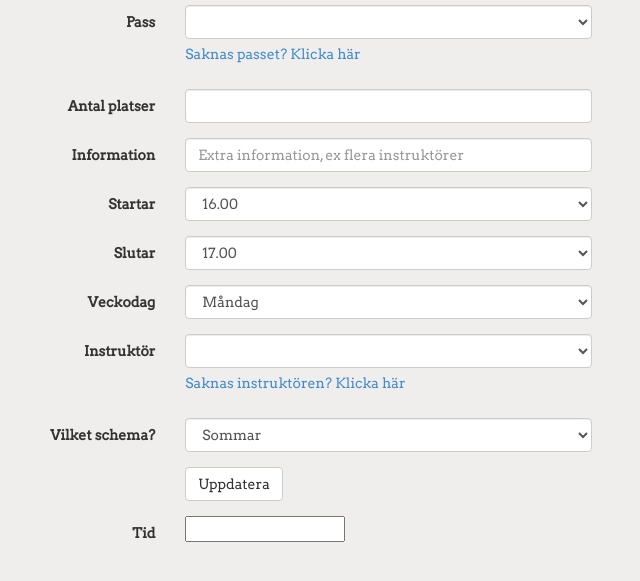
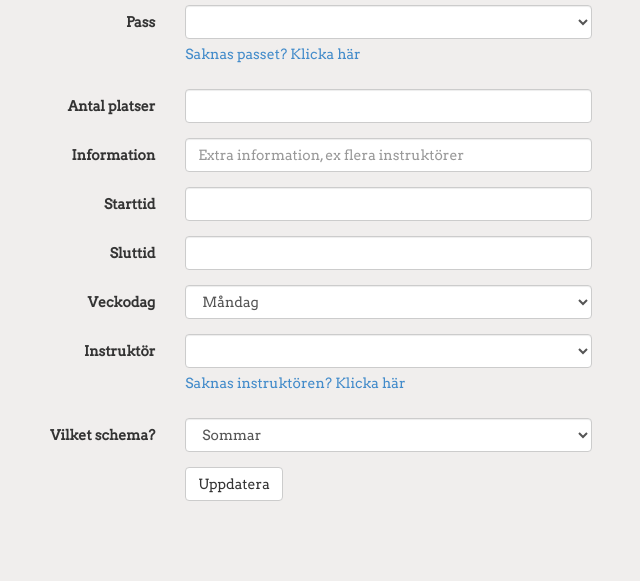
Before and after one commit to molvig/atletica_backend_work, a PHP site: page /schema_uppdatera_pass_original_sommar.php in a window 1280 px wide. Shown: the part 141-722 px from the top of the page, without its empty margins (33-673 px from the left). Run offline with PHP 8.4, Linux system fonts and the light colour scheme; data that the repository does not hold is empty; some libraries are stand-ins or nearby versions.

Commit message:
Torsdag 18.49

```diff
--- a/schema_uppdatera_pass_original_sommar.php
+++ b/schema_uppdatera_pass_original_sommar.php
@@ -26,27 +26,34 @@
       <input type="text" class="form-control" id="inputPassword3" placeholder="Extra information, ex flera instruktörer">
     </div>
   </div>
+
+    <div class="form-group">
+                    <label for="datetimepicker" class="col-sm-2 control-label">Starttid</label>
+                    <div class="col-sm-4">
+                        <input id="datetimepicker1" type="text" class="form-control"  >
+                    </div>
+
+                <script>
+                  jQuery('#datetimepicker1').datetimepicker({
+                    datepicker:false,
+                    format:'H:i'
+                  });
+                </script>
+  </div>
+
   <div class="form-group">
-    <label for="inputEmail3" class="col-sm-2 control-label">Startar</label>
-    <div class="col-sm-4">
-				<select name="start" class="form-control">
-				<option value="Sandra">16.00</option>
-				<option value="Olivia">16.15</option>
-				<option value="Ellinor">16.30</option>
-				</select>
-    </div>
-  </div>
-  </div>
-  <div class="form-group">
-    <label for="inputEmail3" class="col-sm-2 control-label">Slutar</label>
-    <div class="col-sm-4">
-				<select name="slut" class="form-control">
-				<option value="Sandra">17.00</option>
-				<option value="Olivia">17.15</option>
-				<option value="Ellinor">17.30</option>
-				</select>
-    </div>
-  </div>
+            <label for="datetimepicker" class="col-sm-2 control-label">Sluttid</label>
+            <div class="col-sm-4">
+                <input id="datetimepicker2" type="text" class="form-control"  >
+            </div>
+
+        <script>
+          jQuery('#datetimepicker2').datetimepicker({
+            datepicker:false,
+            format:'H:i'
+          });
+        </script>
+</div>
   </div>
 
  <!--<div class="form-group">
@@ -99,19 +106,7 @@
     </div>
   </div>
 
-  <div class="form-group">
-    <label for="datetimepicker" class="col-sm-2 control-label">Tid</label>
-    <div class="col-sm-4">
-        <input id="datetimepicker2" type="text" >
-    </div>
 
-<script>
-  jQuery('#datetimepicker2').datetimepicker({
-    datepicker:false,
-    format:'H:i'
-  });
-</script>
-</div>
 
 </form>
 </div>
```
